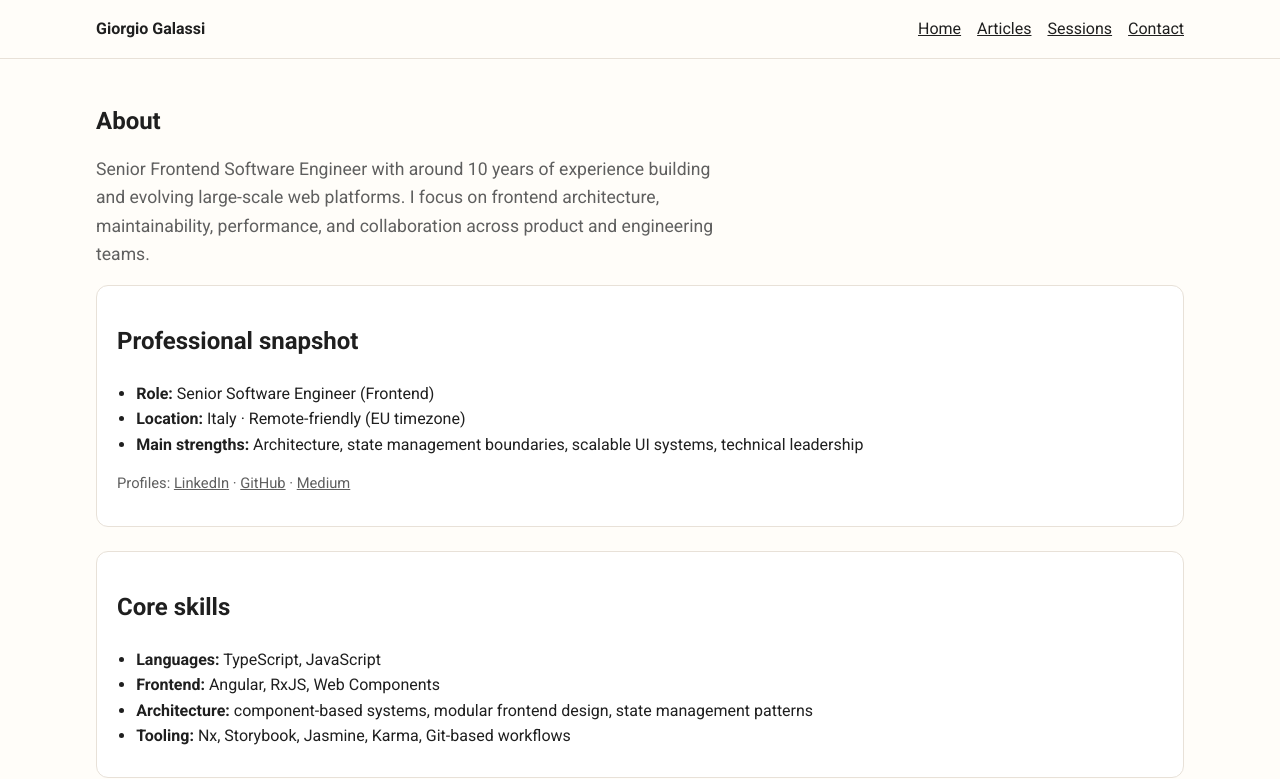
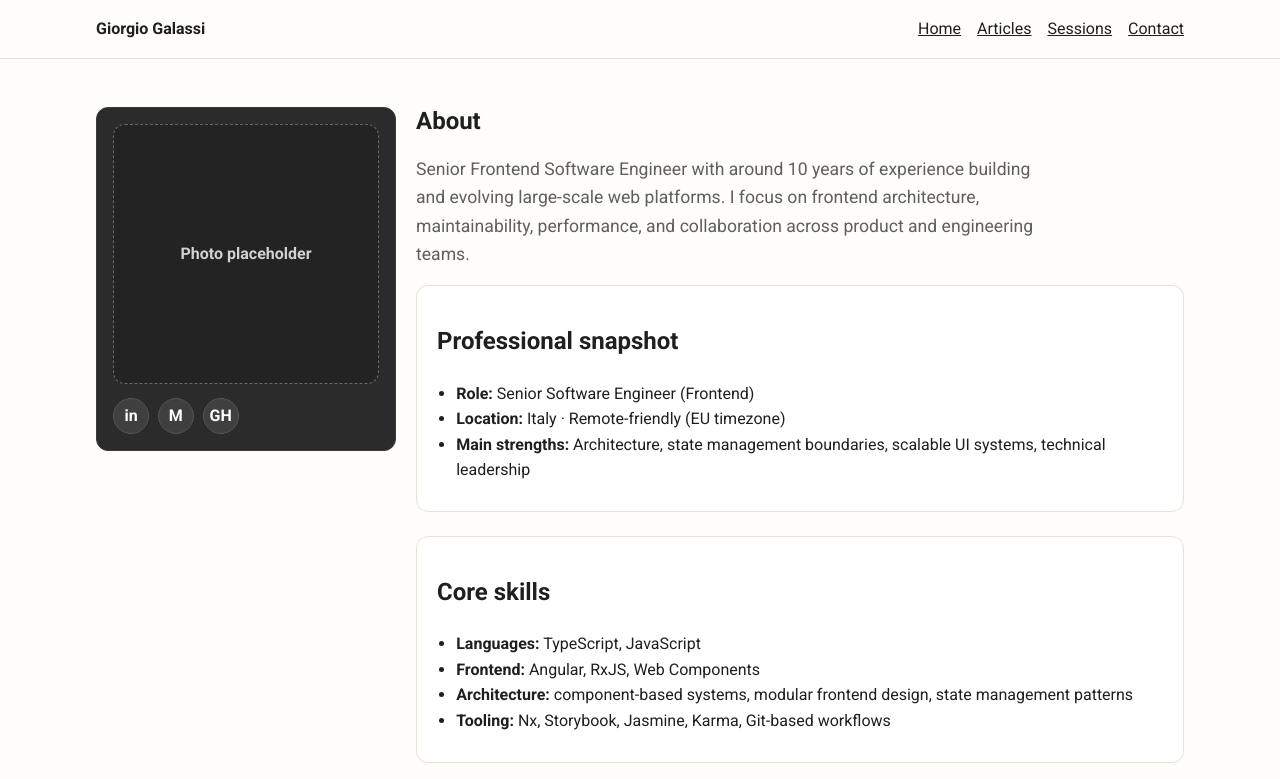
Before and after one commit to giorgiogalassi/blog, a Next.js app: page / in a window 1280 px wide. Shown: the top 779 px of the page. Built offline with nearby package versions, Linux system fonts and the light colour scheme.

Commit message:
Redesign home profile section with two-column layout

```diff
--- a/app/globals.css
+++ b/app/globals.css
@@ -100,7 +100,6 @@ a:hover {
   font-size: 0.92rem;
 }
 
-
 .card-image {
   width: 100%;
   height: 220px;
@@ -168,6 +167,51 @@ a:hover {
   border-radius: var(--radius-sm);
 }
 
+.home-layout {
+  display: grid;
+  grid-template-columns: minmax(220px, 300px) 1fr;
+  gap: 1.25rem;
+  align-items: start;
+}
+
+.profile-column {
+  background: #2b2b2b;
+  border-radius: var(--radius-md);
+  padding: 1rem;
+  border: 1px solid #3b3b3b;
+}
+
+.content-column {
+  min-width: 0;
+}
+
+.social-icons {
+  display: flex;
+  gap: 0.55rem;
+  margin-top: 0.9rem;
+}
+
+.social-icons a {
+  width: 2.25rem;
+  height: 2.25rem;
+  border-radius: 999px;
+  display: inline-flex;
+  align-items: center;
+  justify-content: center;
+  font-weight: 700;
+  text-decoration: none;
+  color: #fff;
+  background: #3f3f3f;
+  border: 1px solid #555;
+}
+
+.social-icons a:hover,
+.social-icons a:focus-visible {
+  background: var(--color-accent);
+  border-color: var(--color-accent-strong);
+  color: #fff;
+}
+
 .about-grid {
   display: grid;
   grid-template-columns: minmax(180px, 260px) 1fr;
@@ -177,12 +221,12 @@ a:hover {
 
 .photo-slot {
   min-height: 260px;
-  border: 1px dashed var(--color-border);
+  border: 1px dashed #686868;
   border-radius: var(--radius-md);
-  background: #fff;
+  background: #232323;
   display: grid;
   place-items: center;
-  color: var(--color-muted);
+  color: #d2d2d2;
   font-weight: 600;
 }
 
@@ -215,6 +259,10 @@ a:hover {
 }
 
 @media (max-width: 768px) {
+  .home-layout {
+    grid-template-columns: 1fr;
+  }
+
   .about-grid {
     grid-template-columns: 1fr;
   }
--- a/app/page.tsx
+++ b/app/page.tsx
@@ -10,11 +10,31 @@ export const metadata: Metadata = {
 export default function HomePage() {
   return (
     <section className="page container">
+      <div className="home-layout">
+        <aside className="profile-column">
+          <div className="photo-slot" aria-label="Profile photo placeholder">
+            <span>Photo placeholder</span>
+          </div>
+
+          <div className="social-icons" aria-label="Social links">
+            <a href={siteConfig.social.linkedin} target="_blank" rel="noreferrer" aria-label="LinkedIn">
+              in
+            </a>
+            <a href={siteConfig.social.medium} target="_blank" rel="noreferrer" aria-label="Medium">
+              M
+            </a>
+            <a href={siteConfig.social.github} target="_blank" rel="noreferrer" aria-label="GitHub">
+              GH
+            </a>
+          </div>
+        </aside>
+
+        <div className="content-column">
           <h1>About</h1>
           <p className="lead">
-        Senior Frontend Software Engineer with around 10 years of experience building and evolving
-        large-scale web platforms. I focus on frontend architecture, maintainability, performance,
-        and collaboration across product and engineering teams.
+            Senior Frontend Software Engineer with around 10 years of experience building and
+            evolving large-scale web platforms. I focus on frontend architecture, maintainability,
+            performance, and collaboration across product and engineering teams.
           </p>
 
           <article className="card">
@@ -27,15 +47,10 @@ export default function HomePage() {
                 <strong>Location:</strong> Italy · Remote-friendly (EU timezone)
               </li>
               <li>
-            <strong>Main strengths:</strong> Architecture, state management boundaries, scalable UI
-            systems, technical leadership
+                <strong>Main strengths:</strong> Architecture, state management boundaries, scalable
+                UI systems, technical leadership
               </li>
             </ul>
-        <p className="card-meta">
-          Profiles: <a href={siteConfig.social.linkedin}>LinkedIn</a> ·{' '}
-          <a href={siteConfig.social.github}>GitHub</a> ·{' '}
-          <a href={siteConfig.social.medium}>Medium</a>
-        </p>
           </article>
 
           <div className="card-list">
@@ -68,6 +83,8 @@ export default function HomePage() {
               </ul>
             </article>
           </div>
+        </div>
+      </div>
     </section>
   );
 }
```
Lines whose indentation alone changed are shown as unchanged.
